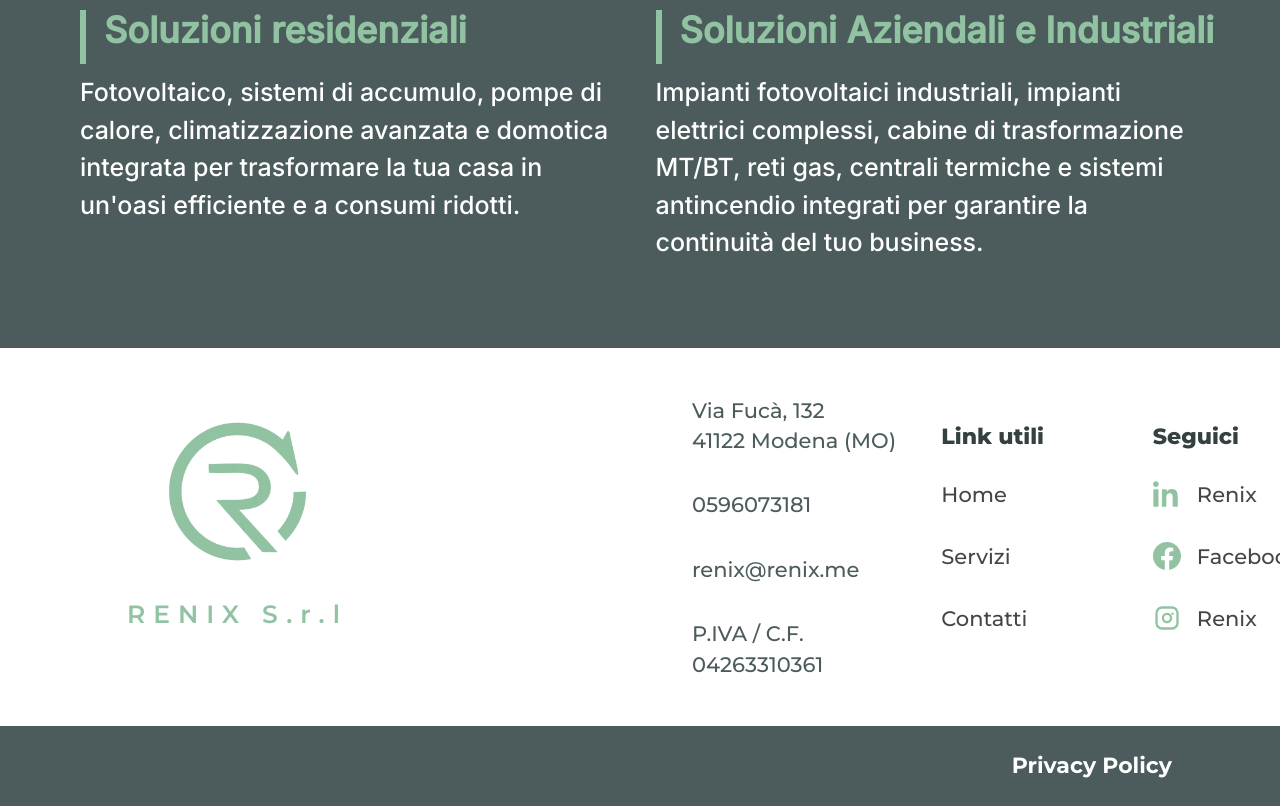
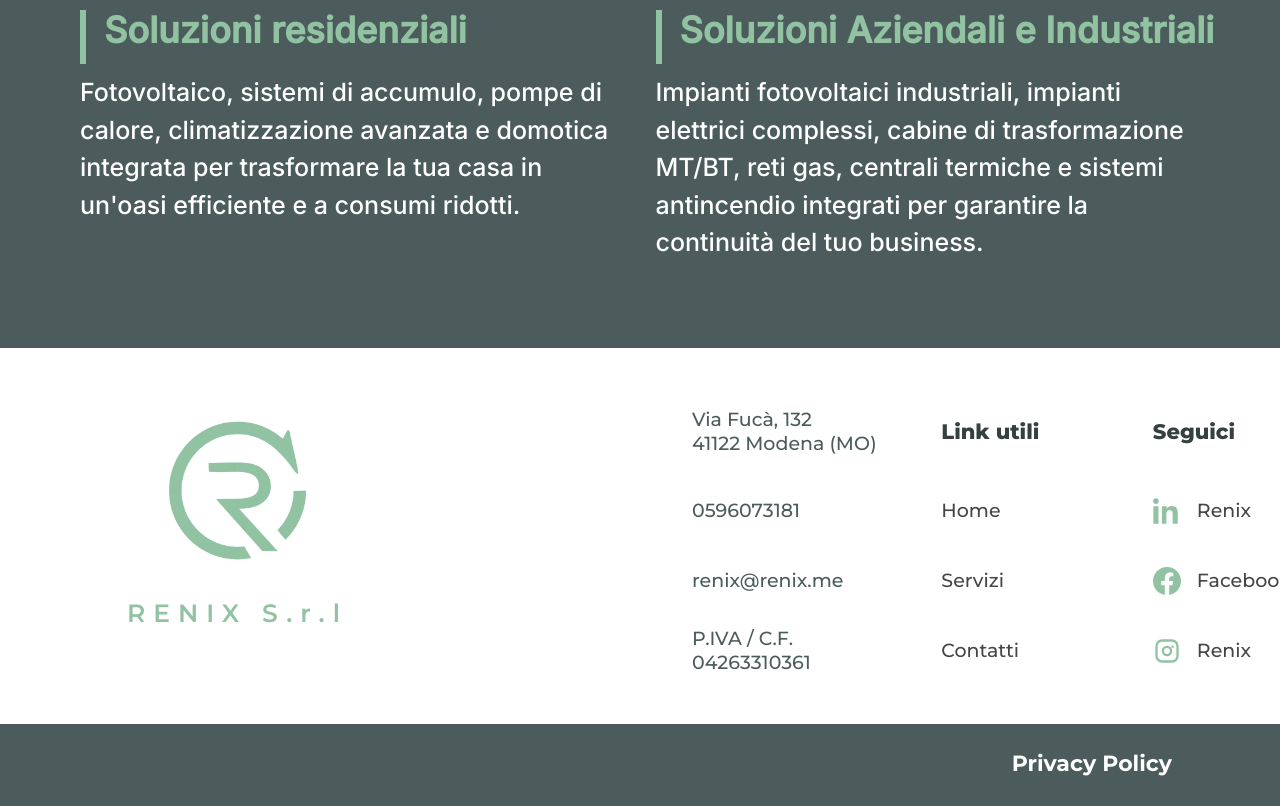
Before and after one commit to ElenaBarzaghi/renix-site, a plain HTML site: page index.html in a window 1280 px wide. Shown: the part 3395-4201 px from the top of the page. Drawn offline with Linux system fonts and the light colour scheme.

Commit message:
stile footer

```diff
--- a/style.css
+++ b/style.css
@@ -2692,3 +2692,57 @@ body.is-loaded #page-loader {
 .works-dots {
   bottom: 28px !important;
 }
+
+/* =========================
+   FOOTER: ALLINEAMENTO RIGHE CON TELEFONO
+========================= */
+
+.footer-address,
+.footer-links,
+.footer-social {
+  display: grid !important;
+  grid-template-rows: 72px 54px 54px 54px !important;
+  row-gap: 16px !important;
+  align-items: center !important;
+}
+
+/* Reset margini interni */
+.footer-address p,
+.footer-links h2,
+.footer-social h2,
+.footer-links a,
+.footer-social a {
+  margin: 0 !important;
+}
+
+/* Testi leggermente più piccoli e ordinati */
+.footer-address,
+.footer-links a,
+.footer-social a {
+  font-size: 19px !important;
+  line-height: 1.25 !important;
+}
+
+/* Titoli colonne */
+.footer-links h2,
+.footer-social h2 {
+  font-size: 21px !important;
+  line-height: 1.15 !important;
+}
+
+/* Mantiene la posizione che avevi già scelto */
+.footer-brand {
+  justify-self: start !important;
+  transform: translate(-20px, -20px) !important;
+}
+
+.footer-address {
+  justify-self: start !important;
+  transform: translateX(190px) !important;
+}
+
+.footer-links,
+.footer-social {
+  justify-self: start !important;
+  transform: translate(130px, 0px) !important;
+}
```
